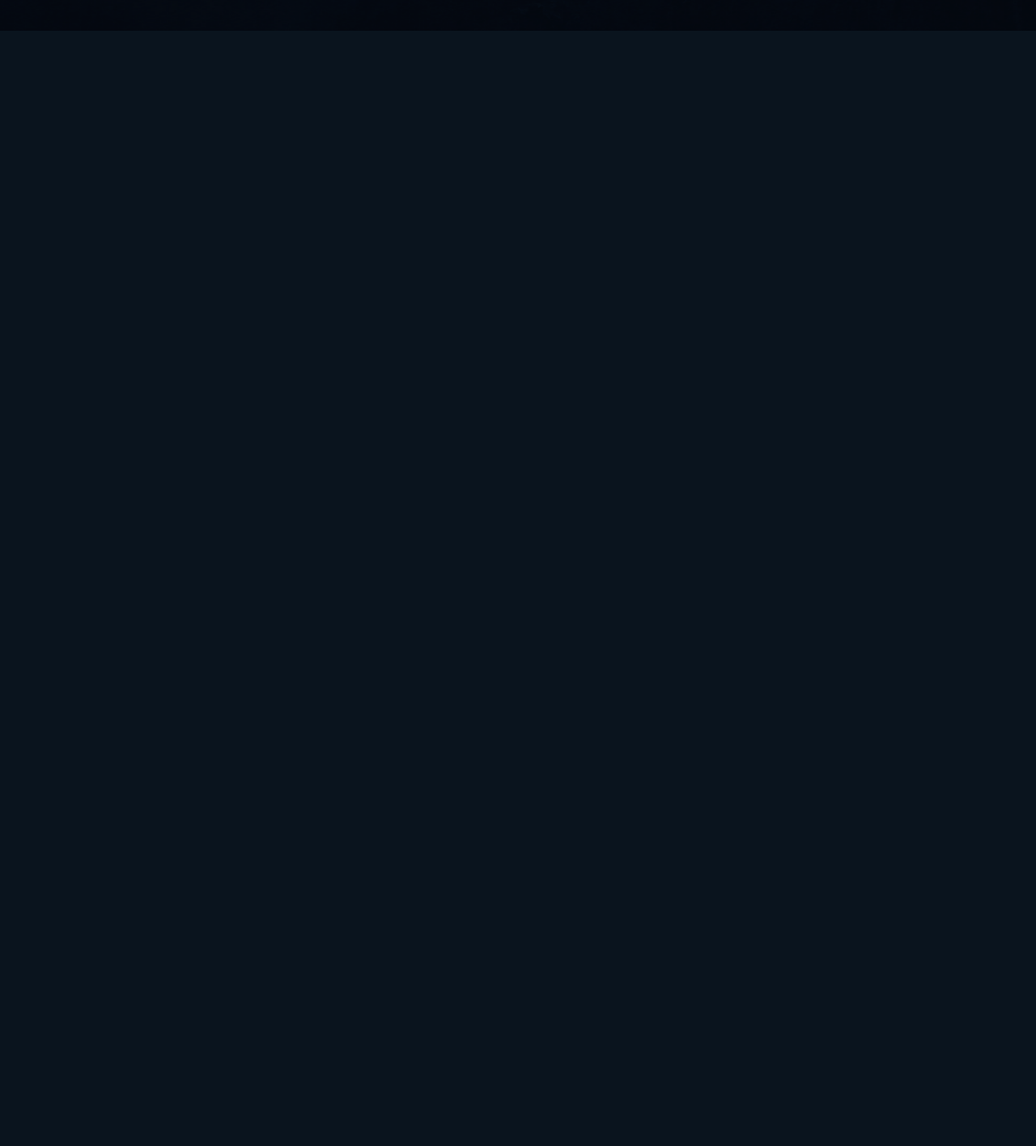
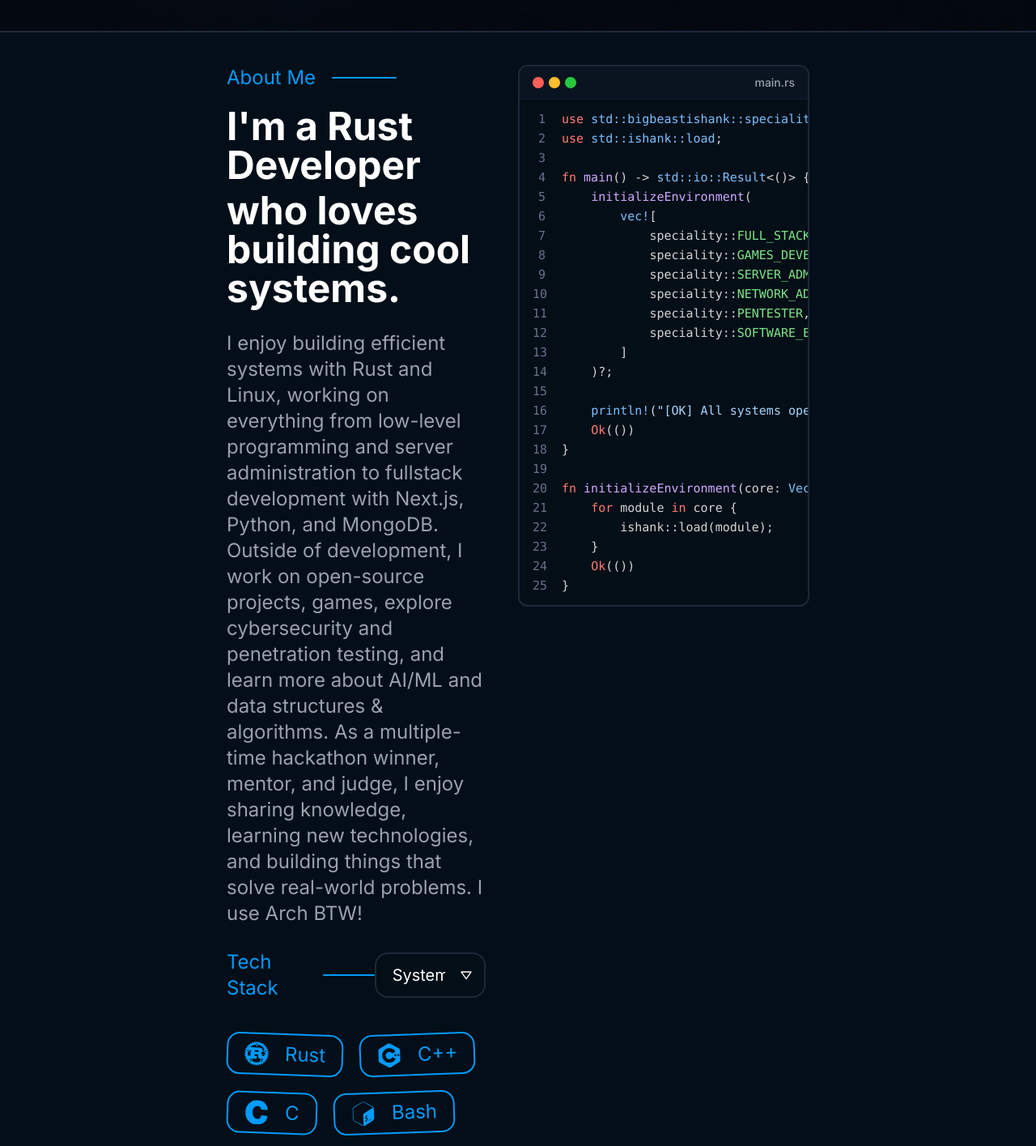
Before and after one commit to BIGBEASTISHANK/bigbeastishank.com, a Next.js app: page / in a window 1280 px wide. Shown: the part 662-2077 px from the top of the page at 81% size. Before the commit the page ends 800 px from the top, so only its background shows below. Built offline with nearby package versions, Linux system fonts and the light colour scheme.

Commit message:
[FEAT] About section

```diff
--- a/data/SocialLink.ts
+++ b/data/SocialLink.ts
@@ -30,7 +30,7 @@ export const SocialLink = [
 	},
 	{
 		name: "Mastodon",
-		link: "//mastodon",
+		link: "/mastodon",
 		icon: FaMastodon,
 	},
 	{
--- /dev/null
+++ b/data/TechStack.ts
@@ -0,0 +1,86 @@
+import {
+	FaRust,
+	FaLinux,
+	FaGitAlt,
+	FaGithub,
+	FaHtml5,
+	FaCss3Alt,
+	FaSass,
+	FaJs,
+	FaPython,
+	FaMarkdown,
+} from "react-icons/fa";
+
+import {
+	SiCplusplus,
+	SiC,
+	SiGnubash,
+	SiNextdotjs,
+	SiReact,
+	SiTypescript,
+	SiMongodb,
+	SiMysql,
+	SiFramer,
+	SiTailwindcss,
+	SiUnity,
+	SiUnrealengine,
+	SiExcalidraw,
+	SiVscodium,
+	SiNeovim,
+	SiAnytype,
+} from "react-icons/si";
+
+import { TbBrandCSharp } from "react-icons/tb";
+import type { IconType } from "react-icons";
+import { FaNetworkWired, FaWindows } from "react-icons/fa6";
+
+export enum Section {
+	System = "System",
+	WebDev = "Web Dev",
+	GameDev = "Game Dev",
+	Tools = "Tools",
+}
+
+type Tech = {
+	name: string;
+	icon: IconType;
+};
+
+export const TechStack: Record<Section, Tech[]> = {
+	[Section.System]: [
+		{ name: "Rust", icon: FaRust },
+		{ name: "C++", icon: SiCplusplus },
+		{ name: "C", icon: SiC },
+		{ name: "Bash", icon: SiGnubash },
+		{ name: "Linux", icon: FaLinux },
+	],
+
+	[Section.WebDev]: [
+		{ name: "Next.js", icon: SiNextdotjs },
+		{ name: "TypeScript", icon: SiTypescript },
+		{ name: "Sass", icon: FaSass },
+		{ name: "Python", icon: FaPython },
+		{ name: "MongoDB", icon: SiMongodb },
+		{ name: "Markdown", icon: FaMarkdown },
+		{ name: "Framer Motion", icon: SiFramer },
+		{ name: "Tailwind CSS", icon: SiTailwindcss },
+	],
+
+	[Section.GameDev]: [
+		{ name: "Unity", icon: SiUnity },
+		{ name: "Unreal Engine", icon: SiUnrealengine },
+		{ name: "C++", icon: SiCplusplus },
+		{ name: "C#", icon: TbBrandCSharp },
+		{ name: "Windows", icon: FaWindows },
+	],
+
+	[Section.Tools]: [
+		{ name: "Anytype", icon: SiAnytype },
+		{ name: "Excalidraw", icon: SiExcalidraw },
+		{ name: "Draw.io", icon: FaNetworkWired },
+		{ name: "VSCodium", icon: SiVscodium },
+		{ name: "Neovim", icon: SiNeovim },
+		{ name: "GitHub", icon: FaGithub },
+		{ name: "Git", icon: FaGitAlt },
+	],
+};
--- a/src/app/page.tsx
+++ b/src/app/page.tsx
@@ -1,9 +1,11 @@
+import AboutComponent from "@/components/About";
 import HeroComponent from "@/components/Hero";
 
 export default function Home() {
 	return (
 		<div>
 			<HeroComponent />
+			<AboutComponent />
 		</div>
 	);
 }
--- /dev/null
+++ b/src/components/About.tsx
@@ -0,0 +1,199 @@
+"use client";
+import { Section, TechStack } from "@@/data/TechStack";
+import SectionTitleComponent from "./inner/SectionTitle";
+import { BiDownArrow } from "react-icons/bi";
+import { useState } from "react";
+
+export default function AboutComponent() {
+	const tabCharacter = "\t";
+	const [currentTechStack, setCurrentTechStack] = useState<Section>(Section.System);
+
+	return (
+		<div id="about" className="bg-[#040E18] px-70 py-10 border-y-2 border-gray-800 flex">
+			{/* Left half */}
+			<div className="flex flex-col w-2/3 pr-10">
+				{/* Section title */}
+				<SectionTitleComponent title="About me" />
+
+				{/* Content */}
+				<div className="text-5xl font-bold flex flex-col gap-2">
+					<p>I'm a Rust Developer</p>
+					<p>who loves building cool systems.</p>
+				</div>
+
+				<p className="flex flex-col gap-2 text-2xl text-gray-400 max-w-250 my-7">
+					I enjoy building efficient systems with Rust and Linux, working on everything from low-level
+					programming and server administration to fullstack development with Next.js, Python, and MongoDB.
+					Outside of development, I work on open-source projects, games, explore cybersecurity and penetration
+					testing, and learn more about AI/ML and data structures & algorithms. As a multiple-time hackathon
+					winner, mentor, and judge, I enjoy sharing knowledge, learning new technologies, and building things
+					that solve real-world problems. I use Arch BTW!
+				</p>
+
+				<div className="flex justify-between items-center mb-5 max-w-250">
+					{/* Sub section title */}
+					<SectionTitleComponent title="Tech Stack" />
+
+					<div className="relative w-fit mb-5">
+						<select
+							onChange={(e) => setCurrentTechStack(e.target.value as Section)}
+							className="w-full cursor-pointer appearance-none rounded-2xl border-2 border-[#1B2937] bg-[#040E17] py-3 pl-5 pr-12 text-xl text-white outline-none select-none"
+						>
+							{Object.values(Section).map((data) => (
+								<option key={data} value={data}>
+									{data}
+								</option>
+							))}
+						</select>
+
+						<BiDownArrow className="pointer-events-none absolute right-4 top-1/2 -translate-y-1/2 text-white" />
+					</div>
+				</div>
+
+				<div className="flex gap-5 flex-wrap select-none">
+					{TechStack[currentTechStack].map((data, index) => (
+						<div
+							key={index}
+							className={`flex gap-5 text-2xl items-center px-5 py-2 text-[#019BFB] border-2 border-[#019BFB] rounded-2xl ${index % 2 === 0 ? "rotate-2" : "-rotate-2"}`}
+						>
+							<data.icon className="text-3xl" />
+							<p>{data.name}</p>
+						</div>
+					))}
+				</div>
+			</div>
+
+			{/* Right */}
+			<div className="flex flex-col w-1/2">
+				{/* Code section */}
+				<div className="flex flex-col overflow-hidden rounded-xl border-2 border-[#1B2937] bg-[#040E17]">
+					{/* Title Bar */}
+					<div className="flex items-center justify-between border-b border-[#101D2A] bg-[#0A1420] px-4 py-2.5">
+						<div className="flex items-center gap-1.5">
+							<div className="h-3.5 w-3.5 rounded-full bg-[#FF5F57]" />
+							<div className="h-3.5 w-3.5 rounded-full bg-[#FEBC2E]" />
+							<div className="h-3.5 w-3.5 rounded-full bg-[#28C840]" />
+						</div>
+						<p className="text-sm font-medium text-gray-400 select-none">main.rs</p>
+					</div>
+
+					{/* Code */}
+					<div className="overflow-x-auto px-4 py-3 font-mono text-[15px] leading-6">
+						<div className="min-w-max" style={{ tabSize: 4 }}>
+							{[
+								<>
+									<span className="text-[#FF7B72]">use</span>{" "}
+									<span className="text-[#79C0FF]">std::bigbeastishank::speciality</span>;
+								</>,
+								<>
+									<span className="text-[#FF7B72]">use</span>{" "}
+									<span className="text-[#79C0FF]">std::ishank::load</span>;
+								</>,
+								<></>,
+								<>
+									<span className="text-[#FF7B72]">fn</span>{" "}
+									<span className="text-[#D2A8FF]">main</span>() -&gt;{" "}
+									<span className="text-[#79C0FF]">std::io::Result</span>&lt;()&gt; {"{"}
+								</>,
+								<>
+									{tabCharacter}
+									<span className="text-[#D2A8FF]">initializeEnvironment</span>(
+								</>,
+								<>
+									{tabCharacter}
+									{tabCharacter}
+									<span className="text-[#79C0FF]">vec!</span>[
+								</>,
+								<>
+									{tabCharacter}
+									{tabCharacter}
+									{tabCharacter}
+									speciality::<span className="text-[#7EE787]">FULL_STACK_DEVELOPER</span>,
+								</>,
+								<>
+									{tabCharacter}
+									{tabCharacter}
+									{tabCharacter}
+									speciality::<span className="text-[#7EE787]">GAMES_DEVELOPER</span>,
+								</>,
+								<>
+									{tabCharacter}
+									{tabCharacter}
+									{tabCharacter}
+									speciality::<span className="text-[#7EE787]">SERVER_ADMINISTRATOR</span>,
+								</>,
+								<>
+									{tabCharacter}
+									{tabCharacter}
+									{tabCharacter}
+									speciality::<span className="text-[#7EE787]">NETWORK_ADMINISTRATOR</span>,
+								</>,
+								<>
+									{tabCharacter}
+									{tabCharacter}
+									{tabCharacter}
+									speciality::<span className="text-[#7EE787]">PENTESTER</span>,
+								</>,
+								<>
+									{tabCharacter}
+									{tabCharacter}
+									{tabCharacter}
+									speciality::<span className="text-[#7EE787]">SOFTWARE_ENGINEER</span>,
+								</>,
+								<>
+									{tabCharacter}
+									{tabCharacter}]
+								</>,
+								<>{tabCharacter})?;</>,
+								<></>,
+								<>
+									{tabCharacter}
+									<span className="text-[#79C0FF]">println!</span>(
+									<span className="text-[#A5D6FF]">"[OK] All systems operational."</span>);
+								</>,
+								<>
+									{tabCharacter}
+									<span className="text-[#FF7B72]">Ok</span>(())
+								</>,
+								<>{"}"}</>,
+								<></>,
+								<>
+									<span className="text-[#FF7B72]">fn</span>{" "}
+									<span className="text-[#D2A8FF]">initializeEnvironment</span>(core:{" "}
+									<span className="text-[#79C0FF]">Vec</span>&lt;
+									<span className="text-[#79C0FF]">speciality</span>&gt;) -&gt;{" "}
+									<span className="text-[#79C0FF]">std::io::Result</span>&lt;()&gt; {"{"}
+								</>,
+								<>
+									{tabCharacter}
+									<span className="text-[#FF7B72]">for</span> module{" "}
+									<span className="text-[#FF7B72]">in</span> core {"{"}
+								</>,
+								<>
+									{tabCharacter}
+									{tabCharacter}ishank::load(module);
+								</>,
+								<>
+									{tabCharacter}
+									{"}"}
+								</>,
+								<>
+									{tabCharacter}
+									<span className="text-[#FF7B72]">Ok</span>(())
+								</>,
+								<>{"}"}</>,
+							].map((line, i) => (
+								<div key={i} className="flex h-6 whitespace-pre">
+									<span className="w-9 shrink-0 select-none pr-5 text-right text-[#64748B]">
+										{i + 1}
+									</span>
+									<span className="text-[#D4D4D4]">{line}</span>
+								</div>
+							))}
+						</div>
+					</div>
+				</div>
+			</div>
+		</div>
+	);
+}
--- a/src/components/Hero.tsx
+++ b/src/components/Hero.tsx
@@ -5,7 +5,7 @@ import Link from "next/link";
 
 export default function HeroComponent() {
 	return (
-		<div className="relative flex flex-col hero">
+		<div id="home" className="relative flex flex-col hero">
 			<Image
 				src="/images/heroBackground.png"
 				alt="heroBackground"
@@ -31,7 +31,10 @@ export default function HeroComponent() {
 				{/* Buitton */}
 				<div className="flex gap-5 my-10 font-bold select-none">
 					{/* Projects */}
-					<Link href="" className="px-8 py-4 rounded-2xl flex justify-center items-center text-xl button-glow">
+					<Link
+						href=""
+						className="px-8 py-4 rounded-2xl flex justify-center items-center text-xl button-glow"
+					>
 						View My Projects <FaArrowRight className="font-thin" />
 					</Link>
 
--- /dev/null
+++ b/src/components/inner/SectionTitle.tsx
@@ -0,0 +1,8 @@
+export default function SectionTitleComponent({ title }: { title: string }) {
+	return (
+		<div className="flex items-center gap-5 mb-5 w-fit">
+			<p className="capitalize text-2xl text-[#019BFB] select-none">{title}</p>
+			<div className="w-20 h-0.5 bg-[#019BFB] rounded-full" />
+		</div>
+	);
+}
--- a/src/styles/globals.scss
+++ b/src/styles/globals.scss
@@ -1,5 +1,5 @@
-$primary: #33aadd;
-$secondary: #019bfb;
+$primary: #059CF8;
+$secondary: #019BFB;
 
 body {
 	color: white;
```
